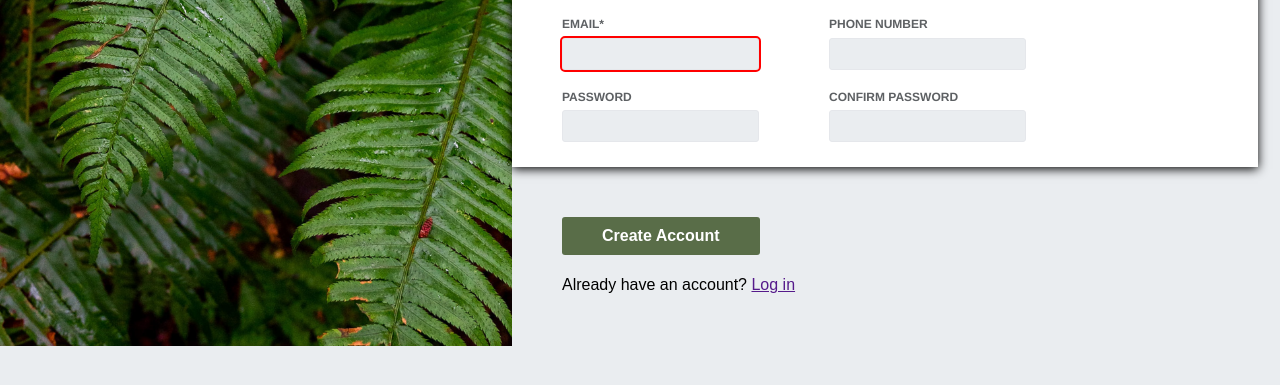
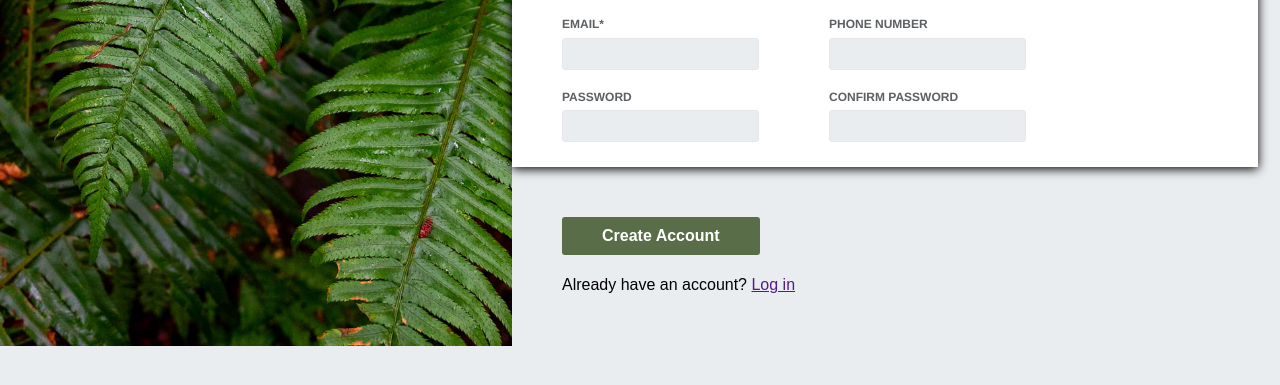
Before and after one commit to vchrisky/Sign-up_Form, a plain HTML site: page index.html in a window 1280 px wide. Shown: the part 369-754 px from the top of the page. Drawn offline with Linux system fonts and the light colour scheme.

Commit message:
this is the first commit

```diff
--- a/style.css
+++ b/style.css
@@ -99,9 +99,9 @@ input{
     box-shadow: 1px 3px 5px;
 }
 
-.form-row input:invalid{
+/* .form-row input:invalid{
     outline: 2px solid red;
-}
+} */
 
 button{
     color: #ffffff;
```
